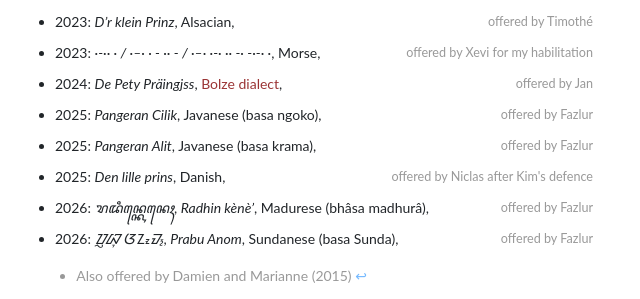
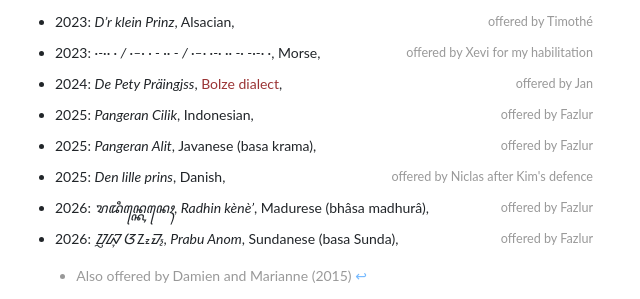
Before and after one commit to xoolive/xoolive.github.io, a Jekyll site: the page built from _pages/le-petit-prince.md, in a window 1280 px wide. Shown: the part 1357-1656 px from the top of the page, without its empty margins (316-956 px from the left). Built offline with Jekyll 4.4.1, drawn with Linux system fonts in a browser that asks for light colours; nearby versions of some CDN libraries; some web fonts are replaced; a script that is not in the unit is left out.

Commit message:
Fix Pangeran Cilik language

```diff
--- a/_pages/le-petit-prince.md
+++ b/_pages/le-petit-prince.md
@@ -61,7 +61,7 @@ I bought some of these books during trips around the world. Some were offered by
 - 2023: _D'r klein Prinz_, Alsacian, `offered by Timothé`
 - 2023: _·-·· · / ·--· · - ·· - / ·--· ·-· ·· -· -·-· ·_, Morse, `offered by Xevi for my habilitation`
 - 2024: _De Pety Präingjss_, [Bolze dialect](https://www.bbc.com/travel/article/20190422-the-swiss-language-that-few-know), `offered by Jan`
-- 2025: _Pangeran Cilik_, Javanese (basa ngoko), `offered by Fazlur`
+- 2025: _Pangeran Cilik_, Indonesian, `offered by Fazlur`
 - 2025: _Pangeran Alit_, Javanese (basa krama), `offered by Fazlur`
 - 2025: _Den lille prins_, Danish, `offered by Niclas after Kim's defence`
 - 2026: _ꦫꦢꦶꦤ꧀ꦏꦺꦤꦺꦃ_, _Radhin kènè'_, Madurese (bhâsa madhurâ), `offered by Fazlur`
```
